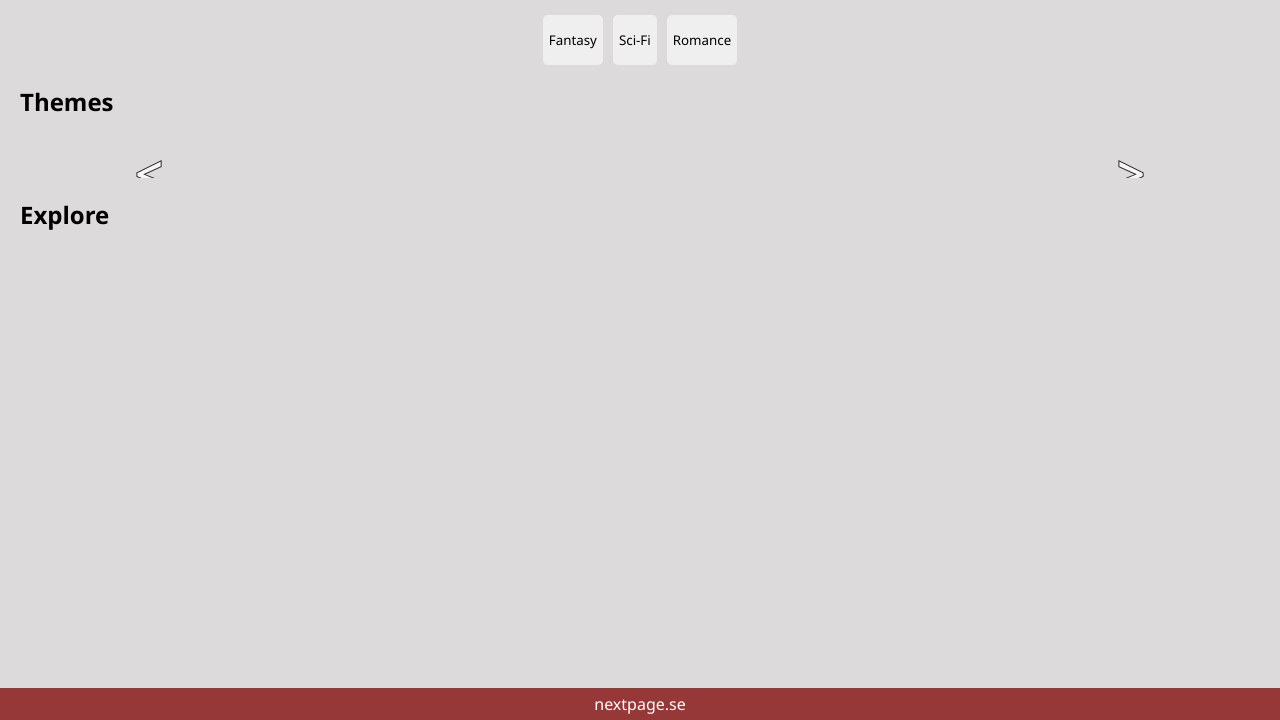
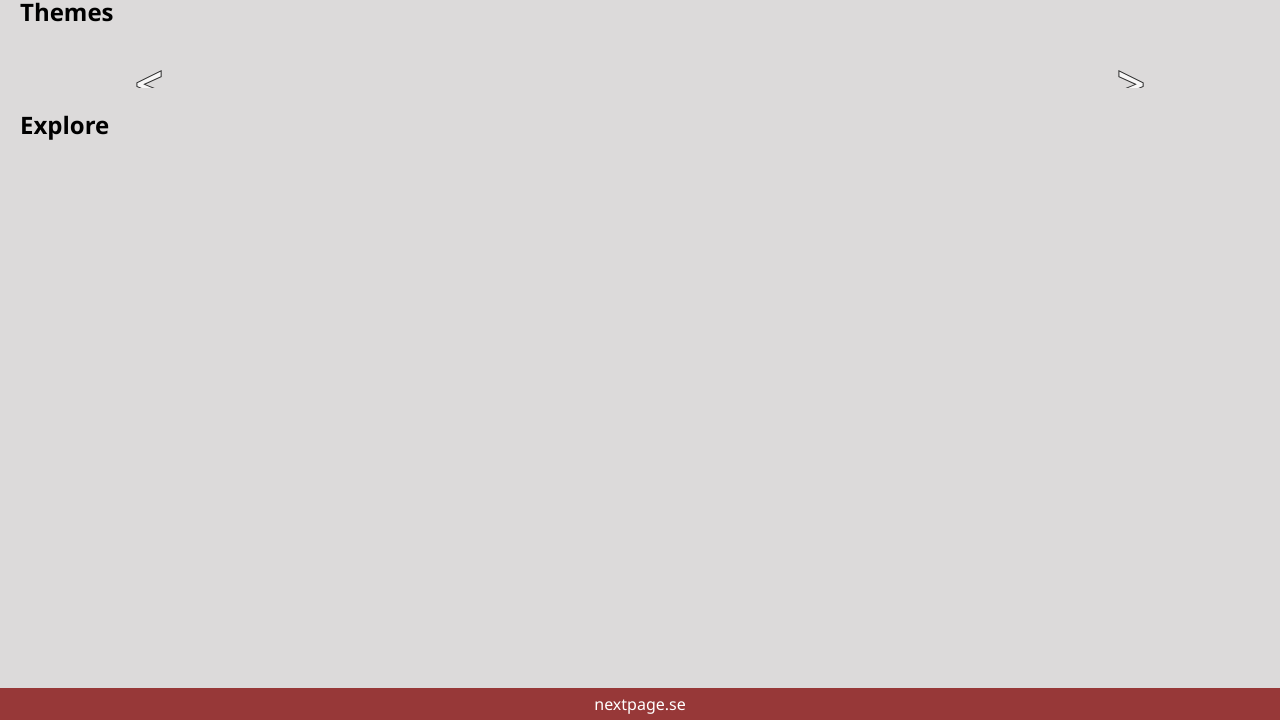
Before and after one commit to kirilbogza/Examination-09-10-25, a plain HTML site: page index.html in a window 1280 px wide. Shown: the part 80-800 px from the top of the page. Drawn offline with Linux system fonts and the light colour scheme; no server answers.

Commit message:
removed themes

```diff
--- a/index.html
+++ b/index.html
@@ -24,13 +24,6 @@
     </header>
 
     <main>
-      <!-- Themes -->
-
-      <div class="container-themes">
-        <button>Fantasy</button>
-        <button>Sci-Fi</button>
-        <button>Romance</button>
-      </div>
 
       <!-- Carousel -->
 
--- a/script.js
+++ b/script.js
@@ -42,20 +42,26 @@ const displayBooksExplore = async () => { //Randomize
 const displayBooksExploreCarousel = async () => {
   const books = await getBooks();
 
+  let books1 = []
+  let books2 = []
+  let books3 = []
+
   for (let i = 0; i < 3 && i < books.length; i++) {
     const book = books[i];
     const image = book.image;
 
     const bookContainer = document.createElement("div");
+    const bookImage = document.createElement("img");
 
-    const bookImage = document.createElement("img");
     bookImage.src = image;
     bookContainer.classList.add("item");
     bookContainer.appendChild(bookImage);
+
     carousel1.appendChild(bookContainer.cloneNode(true));
     carousel2.appendChild(bookContainer.cloneNode(true));
     carousel3.appendChild(bookContainer.cloneNode(true));
   }
+
 };
 
 // Buttons
--- a/style.css
+++ b/style.css
@@ -85,20 +85,6 @@ nav {
   display: block;
 }
 
-/* Theme */
-
-.container-themes {
-  display: flex;
-  gap: 10px;
-  justify-content: center;
-}
-
-.container-themes button {
-  border: none;
-  height: 50px;
-  border-radius: 5px;
-}
-
 /* Carousel */
 
 .container-button {
@@ -109,7 +95,7 @@ nav {
 .container-carousel {
   display: flex;
   height: 400px;
-  justify-content: center;
+  justify-content: flex-start;
   gap: 100px;
   overflow-x: auto;
   scroll-behavior: smooth;
@@ -118,11 +104,9 @@ nav {
 
 .container-carousel div {
   display: flex;
-  /* flex: 0 0 100%; */
   flex-direction: row;
-  gap: 10px;
+  gap: 20px;
   background-color: gray;
-  scroll-behavior: smooth;
   margin: auto;
 }
 
```
